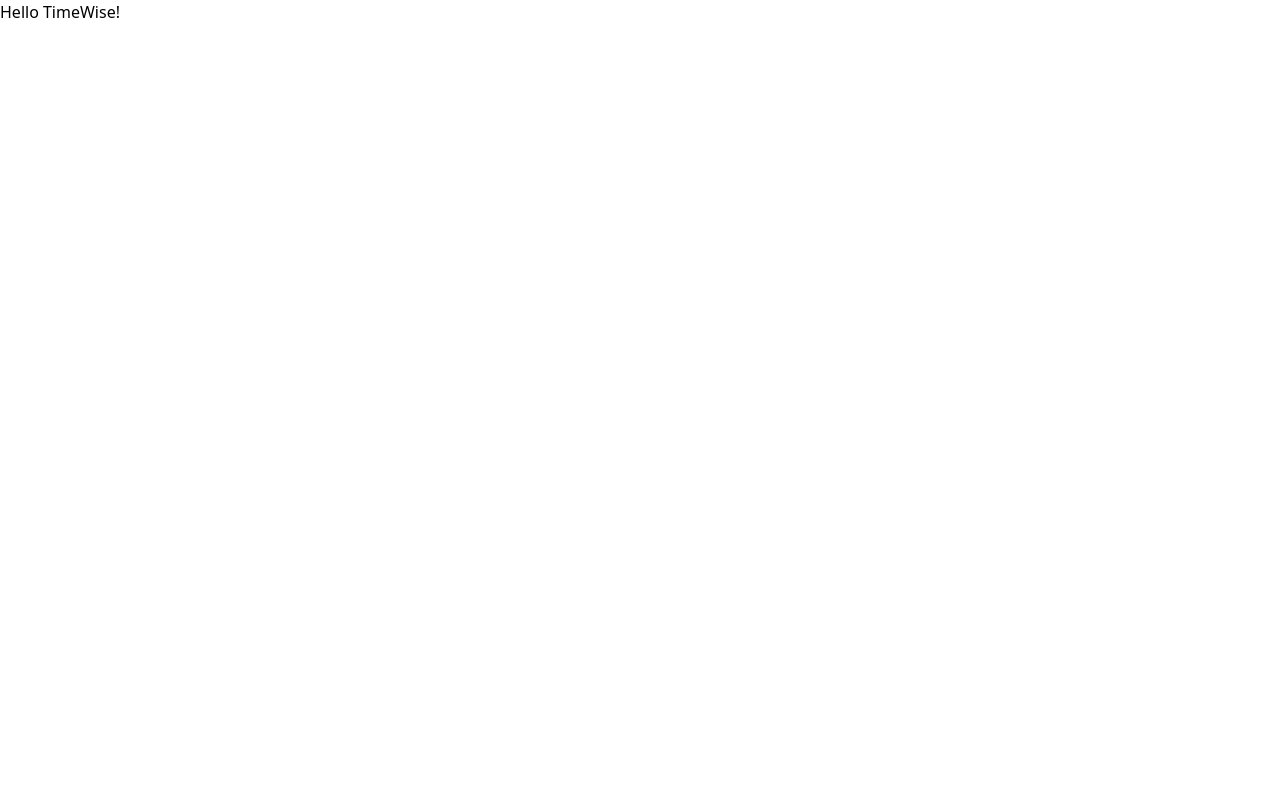
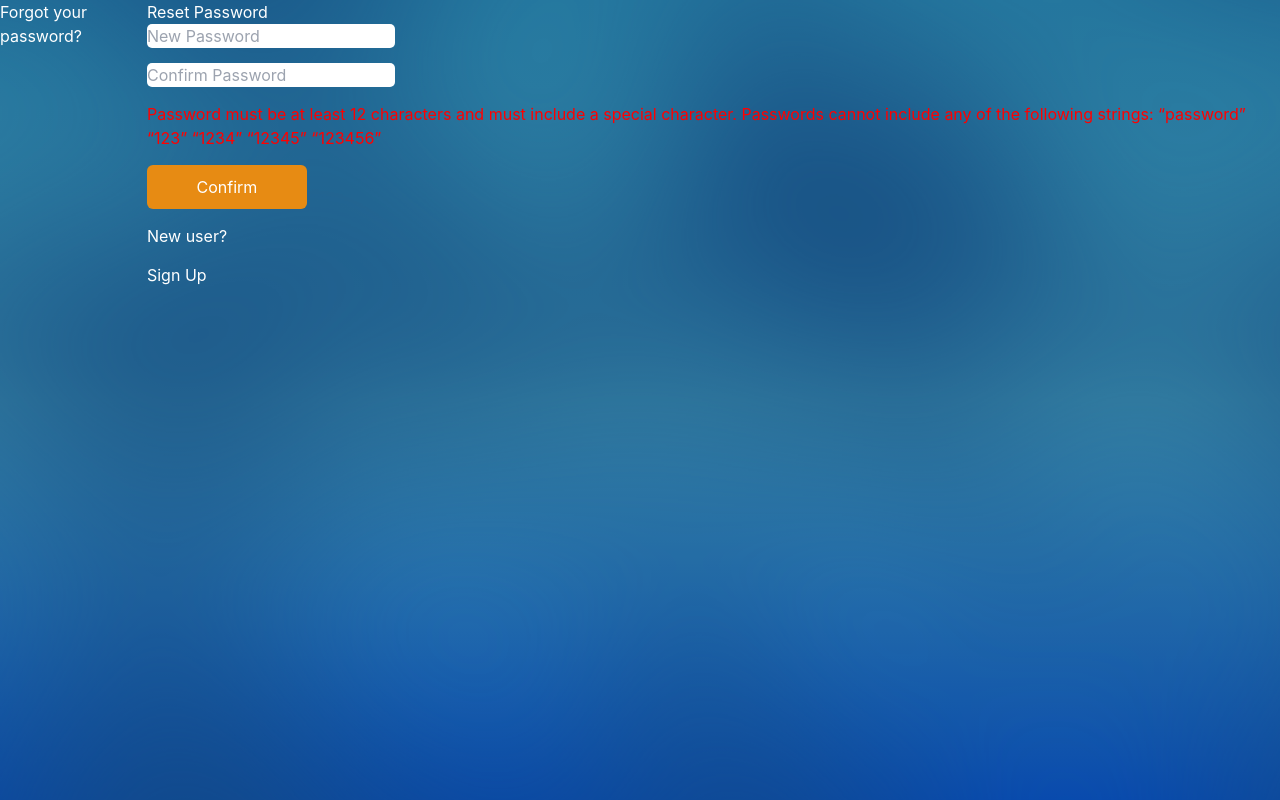
Before and after one commit to Sillor/timewise-client, a React (Vite) app: page / in a window 1280 px wide. Built offline with nearby package versions, Linux system fonts and the light colour scheme.

Commit message:
getting started with the layout, need to change spacing

```diff
--- a/package.json
+++ b/package.json
@@ -4,6 +4,7 @@
   "version": "0.0.0",
   "type": "module",
   "scripts": {
+    "start": "npm run dev",
     "dev": "vite",
     "build": "vite build",
     "lint": "eslint . --ext js,jsx --report-unused-disable-directives --max-warnings 0",
--- a/src/App.jsx
+++ b/src/App.jsx
@@ -1,10 +1,16 @@
 import React from 'react';
 import './App.css';
+import ForgotPassword from './components/ForgotPassword.jsx';
+import ResetPassword from './components/ResetPassword.jsx';
 
 function App() {
   return (
-    <div className="min-h-screen bg-gray-900 text-white flex items-center justify-center">
-      <h1 className="text-4xl font-bold">Hello TimeWise!</h1>
+    <div className='app'>
+      {/*className="min-h-screen bg-gray-900 text-white flex items-center justify-center">
+      <h1 className="text-4xl font-bold">Hello TimeWise!</h1>*/}
+      <ForgotPassword />
+      <hr />
+      <ResetPassword />
     </div>
   );
 }
--- /dev/null
+++ b/src/components/ForgotPassword.jsx
@@ -0,0 +1,12 @@
+import React from 'react';
+import './index.css';
+
+function ForgotPassword() {
+
+    return (
+        <h1>Forgot your password?</h1>
+    );
+}
+
+
+export default ForgotPassword;
--- /dev/null
+++ b/src/components/ResetPassword.jsx
@@ -0,0 +1,42 @@
+import React, { useState } from 'react';
+import './index.css';
+
+function ResetPassword() {
+
+    return (
+        <div>
+            <h2>Reset Password</h2>
+            <form>
+                <label>
+                    <input
+                        type="text"
+                        placeholder="New Password"
+                        className="password-input"
+                    />
+                </label>
+                <label>
+                    <input
+                        type="text"
+                        placeholder="Confirm Password"
+                        className="password-input"
+                    />
+                </label>
+                <p className="password-req">
+                    Password must be at least 12 characters and must include a special character.
+                    Passwords cannot include any of the following strings:
+                    “password”
+                    “123”
+                    “1234”
+                    “12345”
+                    “123456”
+                </p>
+                <button type="submit" className="submit-button">Confirm</button>
+                <h5>New user?</h5>
+                <a href="./SignUp">Sign Up</a>
+            </form>
+        </div>
+    );
+}
+
+
+export default ResetPassword;
--- /dev/null
+++ b/src/components/index.css
@@ -0,0 +1,40 @@
+.app {
+    display: flex;
+}
+
+html {
+    height: 100%;
+    color: white;
+    font-family: 'Inter';
+}
+
+body {
+    background-image: url("../img/Perlin.png"),
+        linear-gradient(to bottom, #2b88aa, #3d90ae, #094baf);
+    background-repeat: no-repeat;
+    background-size: cover;
+    font-family: 'Inter';
+}
+
+form {
+    display: flex;
+    flex-direction: column;
+    justify-content: space-between;
+    gap: 15px;
+}
+
+.password-input {
+    border-radius: 5px;
+}
+
+.password-req {
+    color: red;
+}
+
+.submit-button {
+    background-color: #E78B13;
+    cursor: pointer;
+    padding: 10px;
+    width: 160px;
+    border-radius: 6px;
+}
```
Also changed, not shown: src/img/Perlin.png (added).
